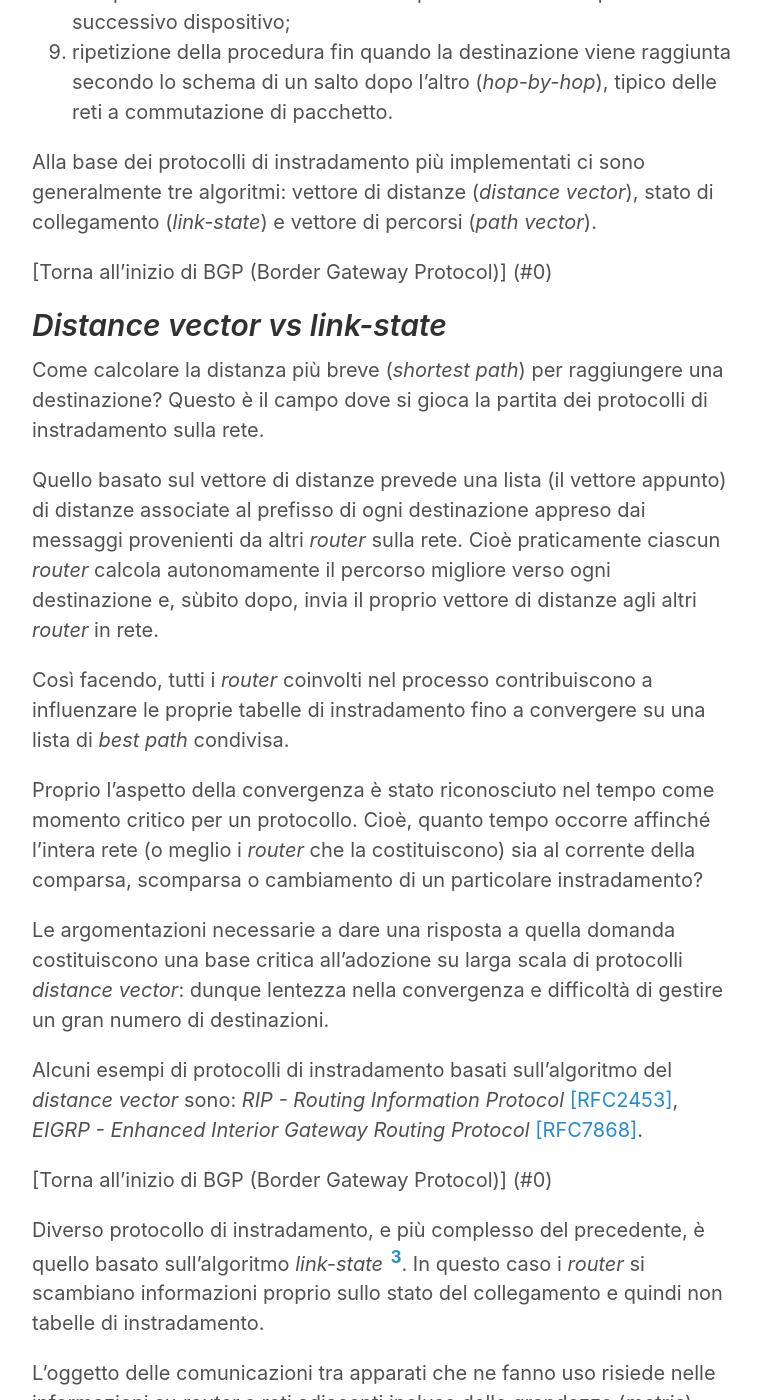
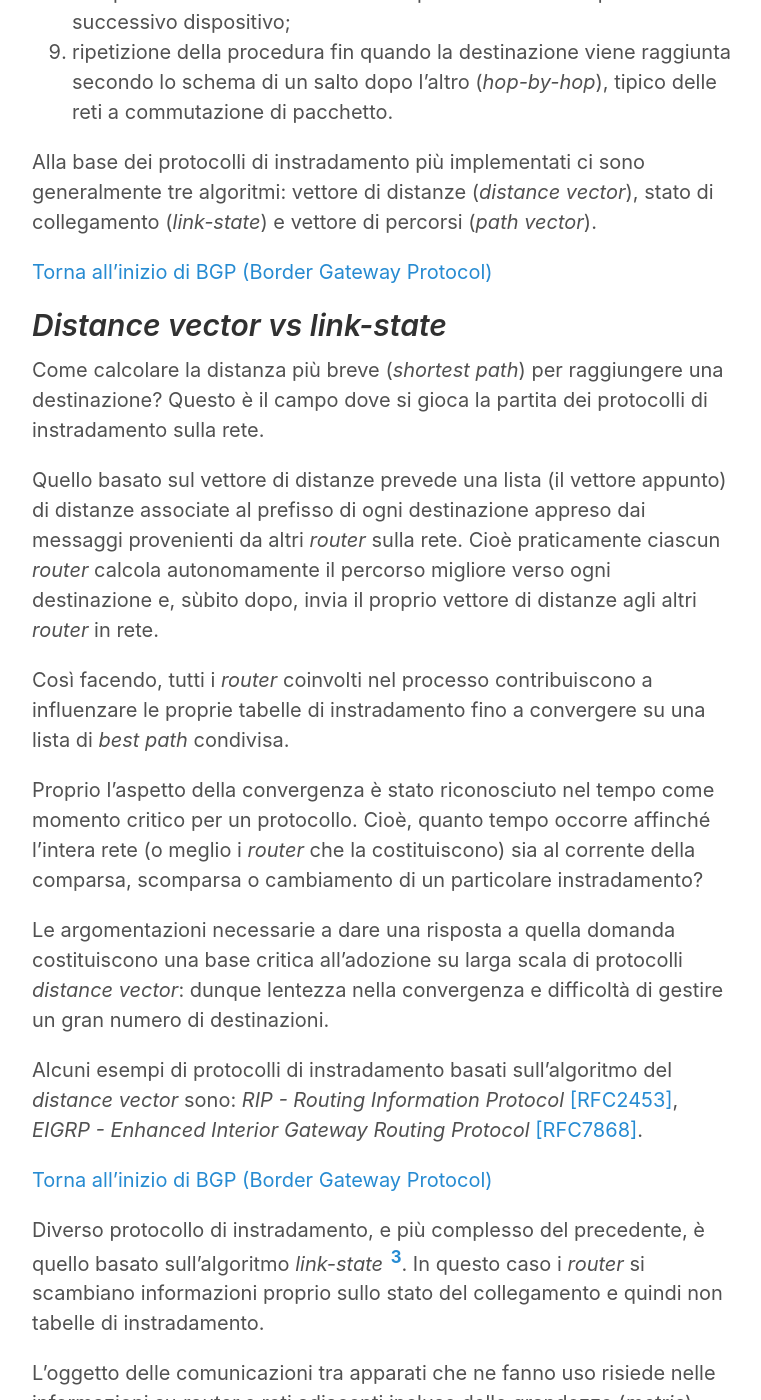
Before and after one commit to Peering101/peering101-it.github.io, a Jekyll site: the page built from _topics/bgp.md, in a window 1280 px wide and 1400 px high, scrolled down 1895 px. Shown: the whole window, without its empty margins (258-1019 px from the left). Built offline with Jekyll 4.4.1, drawn with Linux system fonts in a browser that asks for light colours; some of the changed text lies outside the part shown.

Commit message:
Update bgp.md

```diff
--- a/_topics/bgp.md
+++ b/_topics/bgp.md
@@ -4,7 +4,7 @@ title: BGP
 subtitle: BGP (Border Gateway Protocol)
 ---
 
-# <a name="0"></a>BGP (Border Gateway Protocol)
+# <a id="0"></a>BGP (Border Gateway Protocol)
 
 ## Premessa
 
@@ -43,7 +43,7 @@ Per consentire l'instradamento, il *router* segue una procedura che si articola
 
 Alla base dei protocolli di instradamento più implementati ci sono generalmente tre algoritmi: vettore di distanze (*distance vector*), stato di collegamento (*link-state*) e vettore di percorsi (*path vector*).
 
-[Torna all'inizio di BGP (Border Gateway Protocol)] (#0)
+[Torna all'inizio di BGP (Border Gateway Protocol)](#0)
 
 ## <a name="2"></a>*Distance vector vs link-state*
 
@@ -59,7 +59,7 @@ Le argomentazioni necessarie a dare una risposta a quella domanda costituiscono
 
 Alcuni esempi di protocolli di instradamento basati sull'algoritmo del *distance vector* sono: *RIP - Routing Information Protocol* [[RFC2453]](https://www.rfc-editor.org/rfc/rfc2453.txt), *EIGRP - Enhanced Interior Gateway Routing Protocol* [[RFC7868]](https://www.rfc-editor.org/rfc/rfc7868.txt).
 
-[Torna all'inizio di BGP (Border Gateway Protocol)] (#0)
+[Torna all'inizio di BGP (Border Gateway Protocol)](#0)
 
 Diverso protocollo di instradamento, e più complesso del precedente, è quello basato sull'algoritmo *link-state* [^3]. In questo caso i *router* si scambiano informazioni proprio sullo stato del collegamento e quindi non tabelle di instradamento.
 
@@ -71,9 +71,9 @@ Queste caratteristiche rendono il *link-state* un algoritmo più adatto a essere
 
 I due più importanti esempi di protocolli di instradamento basati sull'algoritmo *link-state* sono *OSPF - Open Shortest Path First* (versione 2 [[RFC2328]](http://www.rfc-editor.org/rfc/rfc2328.txt) e versione 3 [[RFC5340]](https://www.rfc-editor.org/rfc/rfc5340.txt) che supporta IPv6) e *IS-IS - Intermediate System to Intermediate System* [[ISO/IEC 10589:2002]](http://standards.iso.org/ittf/PubliclyAvailableStandards/c030932_ISO_IEC_10589_2002(E).zip).
 
-[Torna all'inizio di BGP (Border Gateway Protocol)] (#0)
+[Torna all'inizio di BGP (Border Gateway Protocol)](#0)
 
-## <a name="3"></a>Instradamento interno o esterno, statico o dinamico
+## <a id="3"></a>Instradamento interno o esterno, statico o dinamico
 
 Abbiamo visto come diversi siano i metodi per rendere le risorse di rete raggiungibili, ma occorre aggiungere ancóra un tassello determinante per la prosecuzione dell'illustrazione, e cioè il loro àmbito (o dominio) di applicazione. Per questo è necessario introdurre la nozione di sistema autonomo, fin qui solo velocemente menzionata.
 
@@ -93,9 +93,9 @@ Ora, gli instradamenti possono essere classificati anche per la modalità con la
 
 All'interno di questa ultima categoria distinguiamo: per il cosiddetto instradamento interno al sistema autonomo, *IGP - Interior Gateway Protocol* (come *RIP, EIGRP, OSPF, IS-IS*); per l'instradamento esterno tra sistemi autonomi diversi, *EGP - Exterior Gateway Protocol* (come *BGP*).
 
-[Torna all'inizio di BGP (Border Gateway Protocol)] (#0)
+[Torna all'inizio di BGP (Border Gateway Protocol)](#0)
 
-## <a name="4"></a>Come funziona BGP
+## <a id="4"></a>Come funziona BGP
 
 Nato nel 1989, quando *IETF* (*Internet Engineering Task Force*) partorì la [[RFC1105] A Border Gateway Protocol (BGP)](https://www.rfc-editor.org/rfc/rfc1105.txt) recante la versione 1 del protocollo, BGP subì nel tempo alcuni profondi cambiamenti e, nel 1995, RFC Editor pubblicò le specifiche della versione 4, oggi raccolte nella [[RFC4271] A Border Gateway Protocol 4 (BGP-4)](https://www.rfc-editor.org/rfc/rfc4271.txt).
 
@@ -279,9 +279,9 @@ Quindi alla luce di quanto appena documentato ripetiamo il completo schema di me
 
 È opportuno aggiungere, per completezza di informazione, che il messaggio *UPDATE* è agnostico rispetto al contenuto del campo *NLRI*: infatti può contenere indicazioni circa destinazioni sia IPv4 sia IPv6 (non contemporaneamente, è ovvio, poiché cambia il *NEXT\_HOP*). E, come corollario, è dunque agnostico anche rispetto al trasporto, cioè è possibile che il campo *NLRI* contenga destinazioni IPv6 anche se la connessione TCP viene stabilita tra dirimpettai che usano IPv4 e viceversa.
 
-[Torna all'inizio di BGP (Border Gateway Protocol)] (#0)
+[Torna all'inizio di BGP (Border Gateway Protocol)](#0)
 
-## <a name="5"></a>Sessioni BGP
+## <a id="5"></a>Sessioni BGP
 
 È arrivato il momento di sporcarsi le mani e testare alcune configurazioni utili a stabilire sessioni BGP con altri *bgp speaking router*. A seconda di chi ha implementato il protocollo BGP, è possibile trovare scostamenti nella sintassi e nelle opzioni usate nei dispositivi. Per questo qui vorremmo coprire almeno tre grandi categorie di software: il classico Cisco IOS, l'alternativo Juniper Junos e l'open-source OpenBGPD di OpenBSD.
 
@@ -374,9 +374,9 @@ Ecco spiegato dunque come è possibile mischiare le modalità *peering* e *trans
 
 Da notare che per la richiesta di un numero di sistema autonomo all'ente continentale di competenza (*RIR - Regional Internet Registry*) [^8] è necessario dimostrare di aver contrattualizzato (o aver richiesto la contrattualizzazione di) almeno due diversi transiti con *AS* diversi (topologia *multihomed*) [^9].
 
-[Torna all'inizio di BGP (Border Gateway Protocol)] (#0)
+[Torna all'inizio di BGP (Border Gateway Protocol)](#0)
 
-## <a name="6"></a>Processo di instradamento
+## <a id="6"></a>Processo di instradamento
 
 BGP è un protocollo molto flssibile, per questo gode di ottima salute nonostante il peso degli anni e le mutanti esigenze dell'industria di Internet. La sua grande abilità è di rendere note le posizioni di tutte le risorse numeriche che si affacciano in Rete originanti dagli oltre 66mila sistemi autonomi a oggi attivi nel mondo [^10].
 
@@ -397,9 +397,9 @@ Alcune implementazioni presenti sul mercato aggiungono altri criteri selettivi c
 
 Ovviamente se il *NEXT\_HOP* non è raggiungibile allora l'instradamento viene ignorato, come pure se vengono implementate delle regole per filtrare via alcuni annunci.
 
-[Torna all'inizio di BGP (Border Gateway Protocol)] (#0)
+[Torna all'inizio di BGP (Border Gateway Protocol)](#0)
 
-## <a name="7"></a>Controllo degli instradamenti
+## <a id="7"></a>Controllo degli instradamenti
 
 Lo standard viene coniugato, dalle molteplici implementazioni presenti sul mercato, a diversi modi di controllo degli instradamenti e ciascuno secondo un preciso tempo di applicazione.
 
@@ -576,9 +576,9 @@ In questo esempio, R1, che appartiene all'AS64500, assegna alcuni attributi *COM
 
 Nel momento in cui AS64500 rende conoscibili tali corrispondenze ai suoi clienti, questi ultimi nel ricevere gli instradamenti così classificati hanno la possibilità, a loro volta, di applicare degli ulteriori criteri, come l'accoppiamento a determinati valori di *LOCAL\_PREF* o addirittura di assumere la decisione di scartare certi instradamenti.
 
-[Torna all'inizio di BGP (Border Gateway Protocol)] (#0)
+[Torna all'inizio di BGP (Border Gateway Protocol)](#0)
 
-## <a name="8"></a>Filtri e manipolazioni
+## <a id="8"></a>Filtri e manipolazioni
 
 Inesorabilmente è arrivato il momento di complicare per ordinare. Cioè per far sì di usare gli annunci secondo un certo ordine, secondo un certo criterio, è inevitabile che la configurazione diventi più complessa.
 
@@ -604,9 +604,9 @@ Fuor di metafora, lo stesso principio vale anche per i *router* sui quali è pos
 
 Per manipolazione intendiamo quella attività che consente di modificare gli attributi BGP (già esposti nel paragrafo Controllo degli instradamenti\_) degli elementi filtrati al fine di influenzare il Processo di instradamento\_.
 
-[Torna all'inizio di BGP (Border Gateway Protocol)] (#0)
+[Torna all'inizio di BGP (Border Gateway Protocol)](#0)
 
-## <a name="9"></a>Ridondanza e bilanciamento
+## <a id="9"></a>Ridondanza e bilanciamento
 
 Seguendo il filo dell'esposizione imbastita con strategia *bottom-up*, giungiamo a uno degli argomenti che ha interessato e tuttora impegna, per la sua complessità, tutti gli operatori di rete come pure gli studiosi e i ricercatori delle cose di Internet (*res interretis*).
 
@@ -644,9 +644,9 @@ Una scienza inesatta (quella del *traffic engineering*) che, data la fluidità d
 
 In conclusione, comunque, va detto che bilanciare il traffico non vuol dire ripartirlo equamente tra i collegamenti a disposizione, ma distribuirlo in modo ragionato (tenuto conto anche dell'aspetto di ridondanza) così da poter sfruttare al meglio le risorse con una benefica ricaduta sul *budget*.
 
-[Torna all'inizio di BGP (Border Gateway Protocol)] (#0)
+[Torna all'inizio di BGP (Border Gateway Protocol)](#0)
 
-## <a name="10"></a>Sicurezza
+## <a id="10"></a>Sicurezza
 
 Molteplici sono gli aspetti legati alla sicurezza nel campo di applicazione del protocollo BGP e riguardano nello specifico diversi momenti della vita di una sessione BGP, sia essa di *peering* sia essa di *transit* [^14].
 
@@ -668,7 +668,7 @@ Infine, è necessario qui menzionare l'iniziativa di [ISOC - Internet Society](h
 
 MANRS offre programmi per punti di interscambio e operatori di rete i quali, se lo desiderano, possono sottoporsi a una verifica così da poter essere inclusi in un elenco pubblicamente consultabile sul sito <https://www.manrs.org>. Al momento (gennaio 2020), su quasi 1200 [LIR - Local Internet Registry con base in Italia](https://www.ripe.net/membership/indices/IT.html) [^18], solo 17 (l'1,4% circa) si sono fatti certificare [^19]. Vorremmo dunque cogliere l'occasione per esortare quanti leggessero questa breve guida a diventare più consapevoli delle insidie e, soprattutto, dei rimedi a disposizione nell'àmbito degli instradamenti su Internet.
 
-[Torna all'inizio di BGP (Border Gateway Protocol)] (#0)
+[Torna all'inizio di BGP (Border Gateway Protocol)](#0)
 
 **Citazioni:**
 
```
